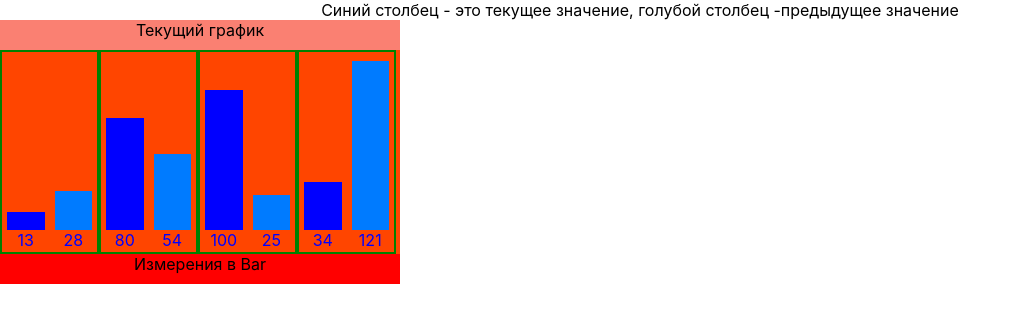
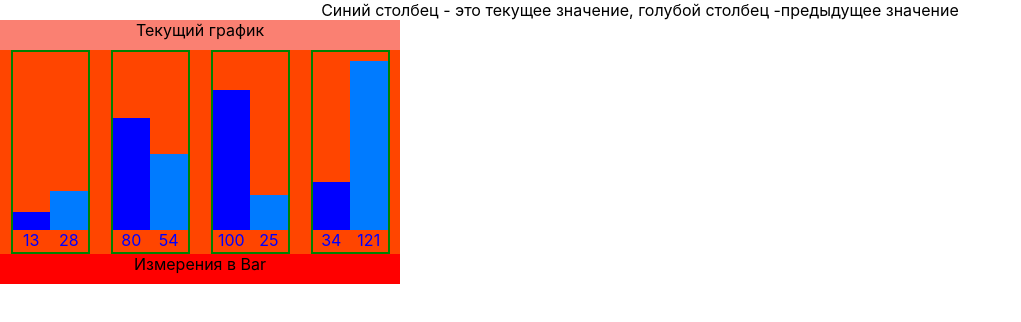
Before and after one commit to zerjg/Graph-, a React (Create React App) app: page / in a window 1280 px wide. Shown: the top 322 px of the page, without its empty margins (0-1021 px from the left). Built offline with nearby package versions, Linux system fonts and the light colour scheme.

Commit message:
added gaps between green border and added min-width in css

```diff
--- a/src/graph.module.css
+++ b/src/graph.module.css
@@ -1,21 +1,8 @@
-.graphContainer {
-
-        top: 10;
-        width: 100%;
-
-        height: 100%;
-
-        background-color: white;
-        padding: 10px;
-        display: flex;
-        flex-direction: row;
-
-        justify-content: center;
-}
 
 .mainContainer {
         display: flex;
         flex-direction: column;
+        justify-content: space-around;
         background-color: red;
         width: var(--main-container-width);
         min-height: var(--main-container-height);
@@ -28,10 +15,10 @@
 }
 
 .content_Container {
+        display: flex;
+        flex-direction: row;
 
-        flex-direction: row;
-        display: flex;
-        align-items: flex-end;
+        justify-content: space-around;
         min-width: var(--min-Width);
         background-color: OrangeRed;
 }
@@ -55,8 +42,6 @@
 
 .graphColumn {
 
-
-
         background-color: var(--backgr-color-column);
 }
 .graphColumn_previous {
@@ -67,14 +52,14 @@
 
 }
 
-.blockGroup {
+.blockGroup{
         display: flex;
         flex-direction: row;
-        justify-content: space-around;
         align-items: flex-end;
         border : 2px solid green;
         height: var(--height_blockGroup);
-        width: var(--blockGroup_Width);
+        max-width: var(--blockGroup_Width);
+
 
 
 
--- a/src/graph.tsx
+++ b/src/graph.tsx
@@ -18,7 +18,7 @@ const Graph: React.FC<Props> = ({
   title,
   bottomTitle
 }) => {
-  const space: number = 5;
+  const space: number = 14;
   const partWidth =(300 / data.length);
   const totalWidth = partWidth /2;
   const maxValue = Math.max(...data.map(item => item.current));
@@ -36,7 +36,8 @@ const Graph: React.FC<Props> = ({
   } as React.CSSProperties;
 const blockGroupCss = {
   '--height_blockGroup': `${height}px`,
-  '--blockGroup_Width': `calc(${width}px / ${data.length} - ${space}px)`,
+  '--blockGroup_Width': `calc(${width}px / (${data.length }) - ${space}`
+
  } as React.CSSProperties;
   const graphColumn_previousStyle = {
     '--backgr-color-column': `${color}`,
```
Also changed, not shown: package.json (+6 -1 lines), 1 other file (tests, documents, lock files or other folders).
